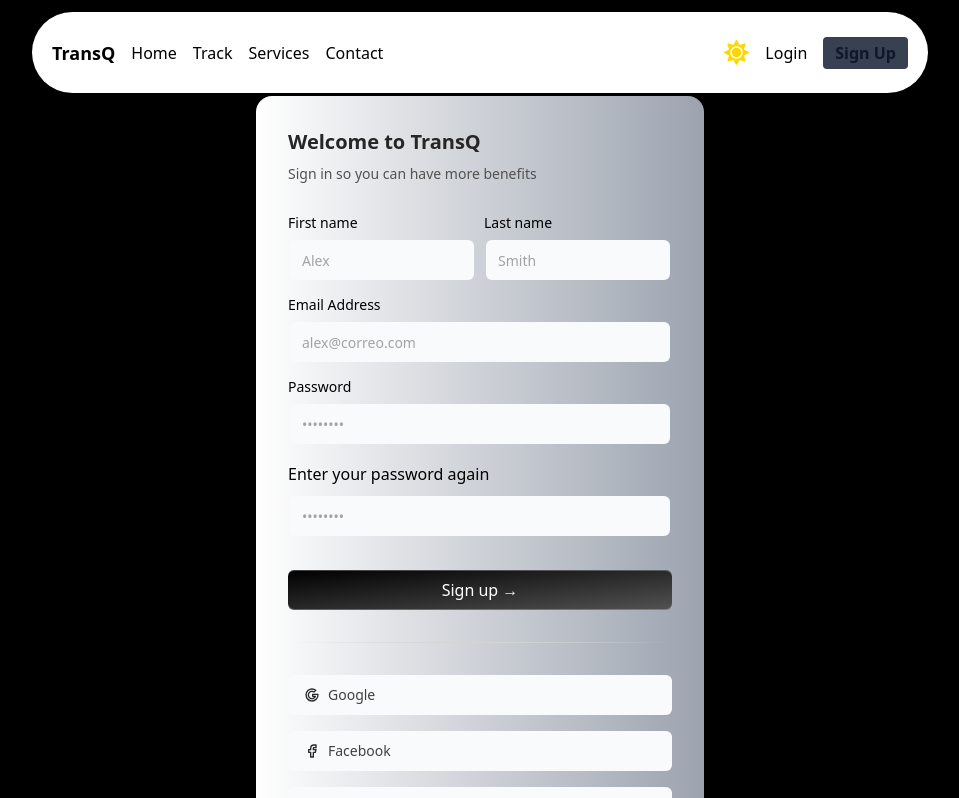
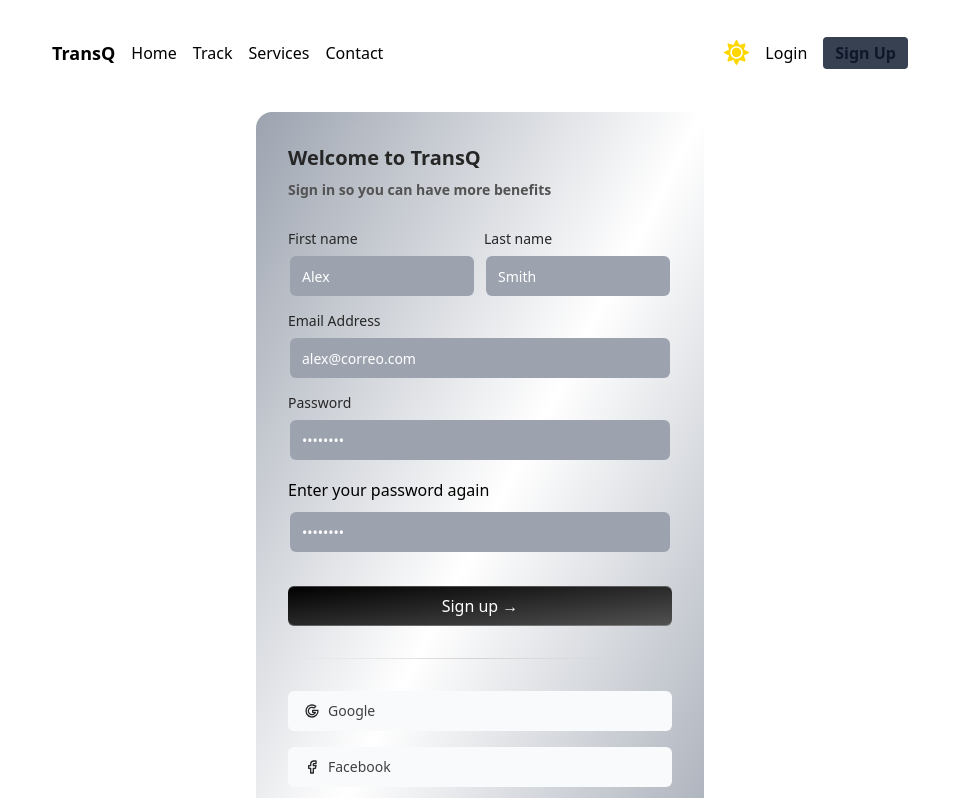
Before and after one commit to Alexisrk310/company, a React (Vite) app: page /register in a window 1280 px wide. Shown: the top 798 px of the page, without its empty margins (160-1119 px from the left). Built offline with nearby package versions, Linux system fonts and the light colour scheme.

Commit message:
dark mode de casi toda la aplicacion

```diff
--- a/src/pages/LoginPage/LoginPage.tsx
+++ b/src/pages/LoginPage/LoginPage.tsx
@@ -9,7 +9,6 @@ import {
 } from '@tabler/icons-react';
 import { BottomGradient, Input } from '@/components';
 import { TbBrandApple } from 'react-icons/tb';
-import { motion } from 'framer-motion';
 
 function LoginPage() {
 	const handleSubmit = (e: React.FormEvent<HTMLFormElement>) => {
@@ -18,14 +17,13 @@ function LoginPage() {
 	};
 
 	return (
-		<div className="relative bg-black overflow-hidden">
-			{/* Fondo del contenido principal */}
-			<div className="relative pt-24 pb-11 sm:mx-3 md:mx-0">
-				<div className="relative max-w-md w-full mx-auto rounded-2xl px-4 py-8 md:p-8 shadow-input bg-gradient-to-r from-white to-gray-400 dark:bg-black">
-					<h2 className="font-bold text-xl text-neutral-800 dark:text-neutral-200">
+		<div className="relative bg-white dark:bg-black overflow-hidden">
+			<div className="relative pt-28 pb-11 sm:mx-3 md:mx-0">
+				<div className="relative max-w-md w-full mx-auto rounded-2xl px-4 py-8 md:p-8 shadow-input bg-gradient-to-br from-gray-400 via-white to-gray-400 dark:bg-black">
+					<h2 className="font-bold text-xl dark:text-neutral-800 text-neutral-800">
 						Welcome to TransQ
 					</h2>
-					<p className="text-neutral-600 text-sm max-w-sm mt-2 dark:text-neutral-300">
+					<p className="dark:text-neutral-600 text-sm max-w-sm mt-2 text-neutral-600 font-semibold">
 						Sign in so you can have more benefits
 					</p>
 
@@ -33,22 +31,32 @@ function LoginPage() {
 						<div className={cn('flex flex-col space-y-2 w-full mb-4')}>
 							<label
 								className={cn(
-									'text-sm font-medium text-black dark:text-white leading-none peer-disabled:cursor-not-allowed peer-disabled:opacity-70'
+									'text-sm font-medium dark:text-black text-neutral-800 leading-none peer-disabled:cursor-not-allowed peer-disabled:opacity-70'
 								)}
 								htmlFor="email">
 								Email Address
 							</label>
-							<Input id="email" placeholder="alex@correo.com" type="email" />
+							<Input
+								id="email"
+								placeholder="alex@correo.com"
+								type="email"
+								className="bg-gray-400 dark:bg-black placeholder:text-white dark:placeholder:text-slate-400"
+							/>
 						</div>
 						<div className={cn('flex flex-col space-y-2 w-full mb-4')}>
 							<label
 								className={cn(
-									'text-sm font-medium text-black dark:text-white leading-none peer-disabled:cursor-not-allowed peer-disabled:opacity-70'
+									'text-sm font-medium dark:text-black text-neutral-800 leading-none peer-disabled:cursor-not-allowed peer-disabled:opacity-70'
 								)}
 								htmlFor="password">
 								Password
 							</label>
-							<Input id="password" placeholder="••••••••" type="password" />
+							<Input
+								id="password"
+								placeholder="••••••••"
+								type="password"
+								className="bg-gray-400 dark:bg-black placeholder:text-white dark:placeholder:text-slate-400"
+							/>
 						</div>
 
 						<button
--- a/src/pages/OrderTrackingPage/OrderTrackingPage.tsx
+++ b/src/pages/OrderTrackingPage/OrderTrackingPage.tsx
@@ -51,7 +51,7 @@ const OrderTrackingPage: React.FC = () => {
 						duration: 0.8,
 						ease: 'easeInOut',
 					}}
-					className="max-w-3xl mx-auto p-9 sm:px-6 lg:px-8 bg-gradient-to-r from-white to-gray-400 text-black rounded-2xl">
+					className="max-w-3xl mx-auto p-9 sm:px-6 lg:px-8 bg-gradient-to-br from-gray-400 via-white to-gray-400 text-black rounded-2xl">
 					<div className="space-y-6">
 						<div className="text-center">
 							<h1 className="text-3xl font-bold">Track Your Shipment</h1>
--- a/src/pages/ServicesPage/ServicesPage.tsx
+++ b/src/pages/ServicesPage/ServicesPage.tsx
@@ -15,7 +15,7 @@ import { newServices } from '../../constants/ServicesConstant';
 
 const ServicesPage = ({}) => {
 	return (
-		<div className="min-h-screen pt-24 pb-11 bg-black">
+		<div className="min-h-screen pt-24 pb-11 bg-white dark:bg-black">
 			<div className="max-w-[90vw] lg:max-w-[70vw] mx-auto flex flex-col items-center my-10">
 				<h2 className="text-2xl sm:text-3xl font-bold mb-6 text-white">
 					Our Services
@@ -49,8 +49,8 @@ const ServicesPage = ({}) => {
 								description={
 									<p>
 										Discover how{' '}
-										<span className="text-gray-600 font-bold">TRANSQ</span> can
-										revolutionize your business as a supplier
+										<span className="text-gray-600 font-bold">TRANSQ</span> Can
+										Revolutionize Your Business As A Supplier
 									</p>
 								}
 								titleServices="Available solutions"
@@ -63,13 +63,13 @@ const ServicesPage = ({}) => {
 						imageSrc="./services/logisticsservicesforcompanies.jpeg"
 						text={
 							<ContentTextCardHorizontal
-								title="Logistics services for companies"
+								title="Streamline Your Resource Management and Compliance"
 								typeService="company"
 								description={
 									<p className="my-5">
-										Discover how{' '}
-										<span className="text-gray-600 font-bold">TRANSQ</span> can
-										revolutionize your business as a supplier
+										See how{' '}
+										<span className="text-gray-600 font-bold">TRANSQ</span> Can
+										Transform Your Business Operations
 									</p>
 								}
 								titleServices="Available solutions"
@@ -82,13 +82,13 @@ const ServicesPage = ({}) => {
 						imageSrc="./services/logisticsservicesforcompanies.jpeg"
 						text={
 							<ContentTextCardHorizontal
-								title="Logistics services for companies"
+								title="Enhance Your Financial Management and Customer Support"
 								typeService="company"
 								description={
 									<p className="my-5">
-										Discover how{' '}
-										<span className="text-gray-600 font-bold">TRANSQ</span> can
-										revolutionize your business as a supplier
+										Learn How{' '}
+										<span className="text-gray-600 font-bold">TRANSQ</span> Can
+										Revolutionize Your Business Operations
 									</p>
 								}
 								titleServices="Available solutions"
--- a/src/pages/SignUpPage/SignUpPage.tsx
+++ b/src/pages/SignUpPage/SignUpPage.tsx
@@ -17,52 +17,13 @@ function SignUpPage() {
 	};
 
 	return (
-		<div className="relative bg-black overflow-hidden">
-			{/* Elementos geométricos en el fondo */}
-			{/* <motion.div
-				className="absolute w-72 h-72 bg-gradient-to-r from-gray-300 to-gray-500 rounded-full opacity-20 top-16 left-16"
-				initial={{ scale: 0 }}
-				animate={{ scale: 1.1 }}
-				transition={{
-					duration: 6,
-					repeat: Infinity,
-					repeatType: 'reverse',
-				}}></motion.div>
-			<motion.div
-				className="absolute w-72 h-72 bg-gradient-to-r from-gray-300 to-gray-500 rounded-full opacity-20 top-16 right-16"
-				initial={{ scale: 0 }}
-				animate={{ scale: 1.1 }}
-				transition={{
-					duration: 6,
-					repeat: Infinity,
-					repeatType: 'reverse',
-				}}></motion.div>
-			<motion.div
-				className="absolute w-96 h-96 bg-gradient-to-r from-gray-400 to-gray-600 rounded-full opacity-30 bottom-16 left-16"
-				initial={{ scale: 0 }}
-				animate={{ scale: 1.2 }}
-				transition={{
-					duration: 6,
-					repeat: Infinity,
-					repeatType: 'reverse',
-				}}></motion.div>
-			<motion.div
-				className="absolute w-96 h-96 bg-gradient-to-r from-gray-400 to-gray-600 rounded-full opacity-30 bottom-16 right-16"
-				initial={{ scale: 0 }}
-				animate={{ scale: 1.2 }}
-				transition={{
-					duration: 6,
-					repeat: Infinity,
-					repeatType: 'reverse',
-				}}></motion.div> */}
-
-			{/* Fondo del contenido principal */}
-			<div className="relative pt-24 pb-11 sm:mx-3 md:mx-0">
-				<div className="relative max-w-md w-full mx-auto rounded-2xl px-4 py-8 md:p-8 shadow-input bg-gradient-to-r from-white to-gray-400 dark:bg-black">
-					<h2 className="font-bold text-xl text-neutral-800 dark:text-neutral-200">
+		<div className="relative bg-white dark:bg-black overflow-hidden">
+			<div className="relative pt-28 pb-11 sm:mx-3 md:mx-0">
+				<div className="relative max-w-md w-full mx-auto rounded-2xl px-4 py-8 md:p-8 shadow-input bg-gradient-to-br from-gray-400 via-white to-gray-400 dark:bg-black">
+					<h2 className="font-bold text-xl dark:text-neutral-800 text-neutral-800">
 						Welcome to TransQ
 					</h2>
-					<p className="text-neutral-600 text-sm max-w-sm mt-2 dark:text-neutral-300">
+					<p className="dark:text-neutral-600 text-sm max-w-sm mt-2 text-neutral-600 font-semibold">
 						Sign in so you can have more benefits
 					</p>
 
@@ -71,49 +32,69 @@ function SignUpPage() {
 							<div className={cn('flex flex-col space-y-2 w-full')}>
 								<label
 									className={cn(
-										'text-sm font-medium text-black dark:text-white leading-none peer-disabled:cursor-not-allowed peer-disabled:opacity-70'
+										'text-sm font-medium dark:text-black text-neutral-800 leading-none peer-disabled:cursor-not-allowed peer-disabled:opacity-70'
 									)}
 									htmlFor="firstname">
 									First name
 								</label>
-								<Input id="firstname" placeholder="Alex" type="text" />
+								<Input
+									id="firstname"
+									placeholder="Alex"
+									type="text"
+									className="bg-gray-400 dark:bg-black placeholder:text-white dark:placeholder:text-slate-400"
+								/>
 							</div>
 							<div className={cn('flex flex-col space-y-2 w-full')}>
 								<label
 									className={cn(
-										'text-sm font-medium text-black dark:text-white leading-none peer-disabled:cursor-not-allowed peer-disabled:opacity-70'
+										'text-sm font-medium dark:text-black text-neutral-800 leading-none peer-disabled:cursor-not-allowed peer-disabled:opacity-70'
 									)}
 									htmlFor="lastname">
 									Last name
 								</label>
-								<Input id="lastname" placeholder="Smith" type="text" />
+								<Input
+									id="lastname"
+									placeholder="Smith"
+									type="text"
+									className="bg-gray-400 dark:bg-black placeholder:text-white dark:placeholder:text-slate-400"
+								/>
 							</div>
 						</div>
 						<div className={cn('flex flex-col space-y-2 w-full mb-4')}>
 							<label
 								className={cn(
-									'text-sm font-medium text-black dark:text-white leading-none peer-disabled:cursor-not-allowed peer-disabled:opacity-70'
+									'text-sm font-medium dark:text-black text-neutral-800 leading-none peer-disabled:cursor-not-allowed peer-disabled:opacity-70'
 								)}
 								htmlFor="email">
 								Email Address
 							</label>
-							<Input id="email" placeholder="alex@correo.com" type="email" />
+							<Input
+								id="email"
+								placeholder="alex@correo.com"
+								type="email"
+								className="bg-gray-400 dark:bg-black placeholder:text-white dark:placeholder:text-slate-400"
+							/>
 						</div>
 						<div className={cn('flex flex-col space-y-2 w-full mb-4')}>
 							<label
 								className={cn(
-									'text-sm font-medium text-black dark:text-white leading-none peer-disabled:cursor-not-allowed peer-disabled:opacity-70'
+									'text-sm font-medium dark:text-black text-neutral-800 leading-none peer-disabled:cursor-not-allowed peer-disabled:opacity-70'
 								)}
 								htmlFor="password">
 								Password
 							</label>
-							<Input id="password" placeholder="••••••••" type="password" />
+							<Input
+								id="password"
+								placeholder="••••••••"
+								type="password"
+								className="bg-gray-400 dark:bg-black placeholder:text-white dark:placeholder:text-slate-400"
+							/>
 						</div>
 						<div className={cn('flex flex-col space-y-2 w-full mb-8')}>
 							<label htmlFor="againpassword">Enter your password again</label>
 							<Input
 								className={cn(
-									'text-sm font-medium text-black dark:text-white leading-none peer-disabled:cursor-not-allowed peer-disabled:opacity-70'
+									'text-sm font-medium bg-gray-400 dark:bg-black leading-none peer-disabled:cursor-not-allowed peer-disabled:opacity-70 placeholder:text-white dark:placeholder:text-slate-400'
 								)}
 								id="againpassword"
 								placeholder="••••••••"
```
Also changed, not shown: src/pages/ContactUsPage/ContactUsPage.tsx (+9 -9 lines).
